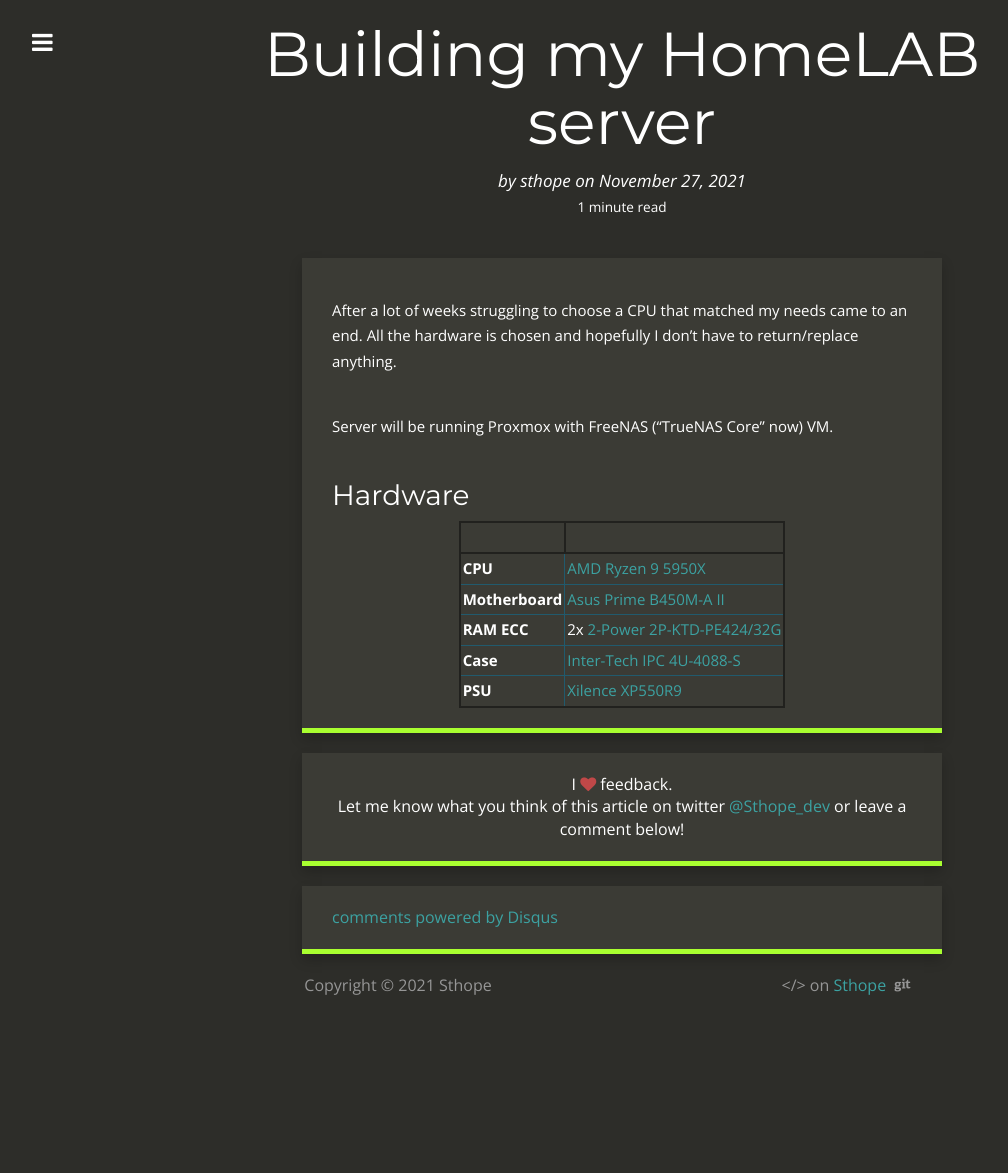
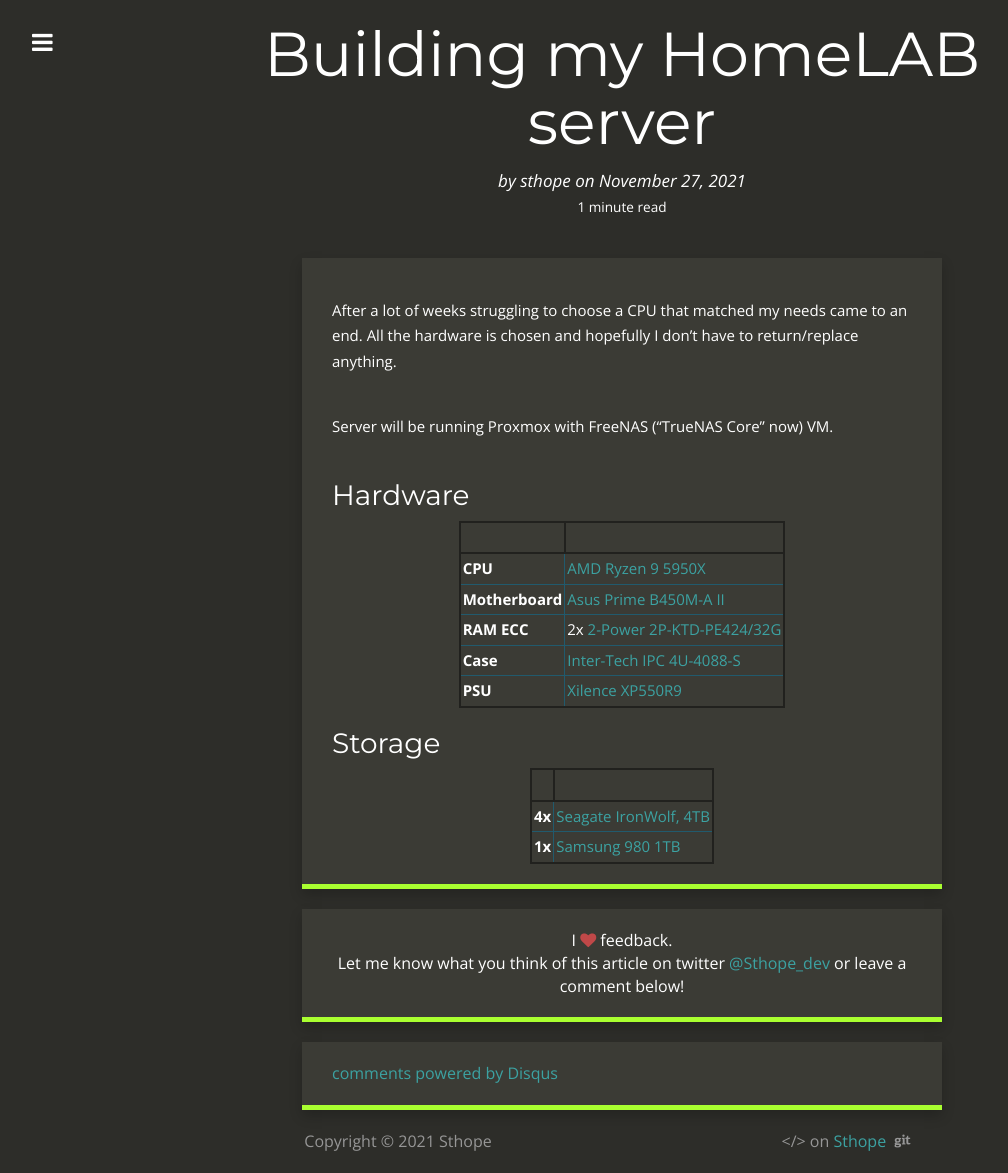
Before and after one commit to Sthopeless/website, a Jekyll site: the page built from _posts/2021-11-27-my-homelab-server.md, in a window 1280 px wide. Shown: the whole page, without its empty margins (18-1026 px from the left). Built offline with Jekyll 4.4.1, drawn with Linux system fonts in a browser that asks for light colours; nearby versions of some CDN libraries; comment, search, counter and statistics services are not loaded; before the commit the page ends 1017 px from its top, so only the background shows below that.

Commit message:
initial commit

```diff
--- a/_posts/2021-11-27-my-homelab-server.md
+++ b/_posts/2021-11-27-my-homelab-server.md
@@ -21,3 +21,10 @@
 | **RAM ECC** | 2x [2-Power 2P-KTD-PE424/32G](https://tweakers.net/pricewatch/1307406/2-power-2p-ktd-pe424-32g/specificaties/) |
 | **Case** | [Inter-Tech IPC 4U-4088-S](https://www.inter-tech.de/en/products/ipc/server-cases/4u-4088-s) |
 | **PSU** | [Xilence XP550R9](https://tweakers.net/pricewatch/999371/xilence-xp550r9/specificaties/) |
+
+<h3 id="Storage">Storage</h3>
+
+| | |
+| :---- | :---- |
+| **4x** | [Seagate IronWolf, 4TB](https://tweakers.net/pricewatch/569349/seagate-ironwolf-4tb.html) |
+| **1x** | [Samsung 980 1TB](https://tweakers.net/pricewatch/1663016/samsung-980-1tb.html) |
```
